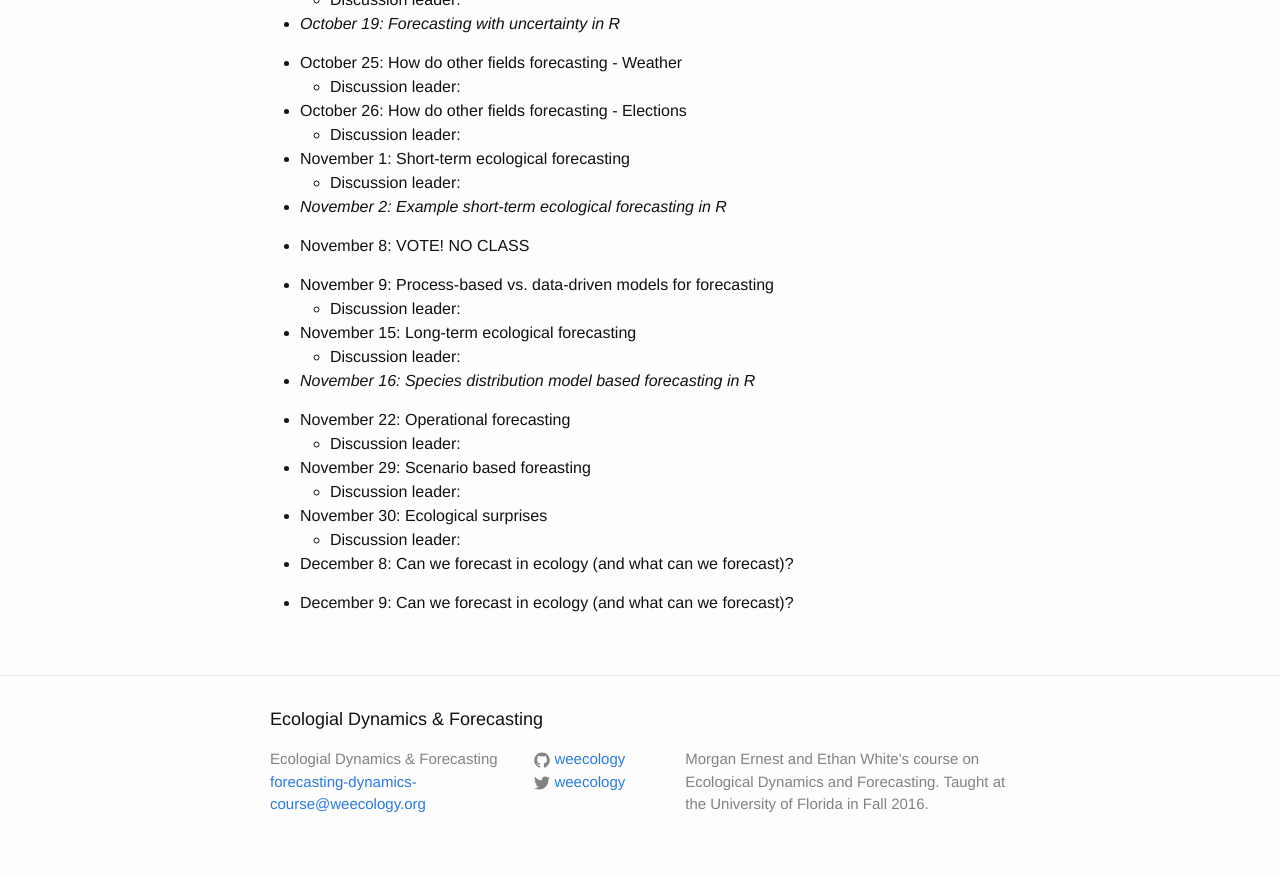
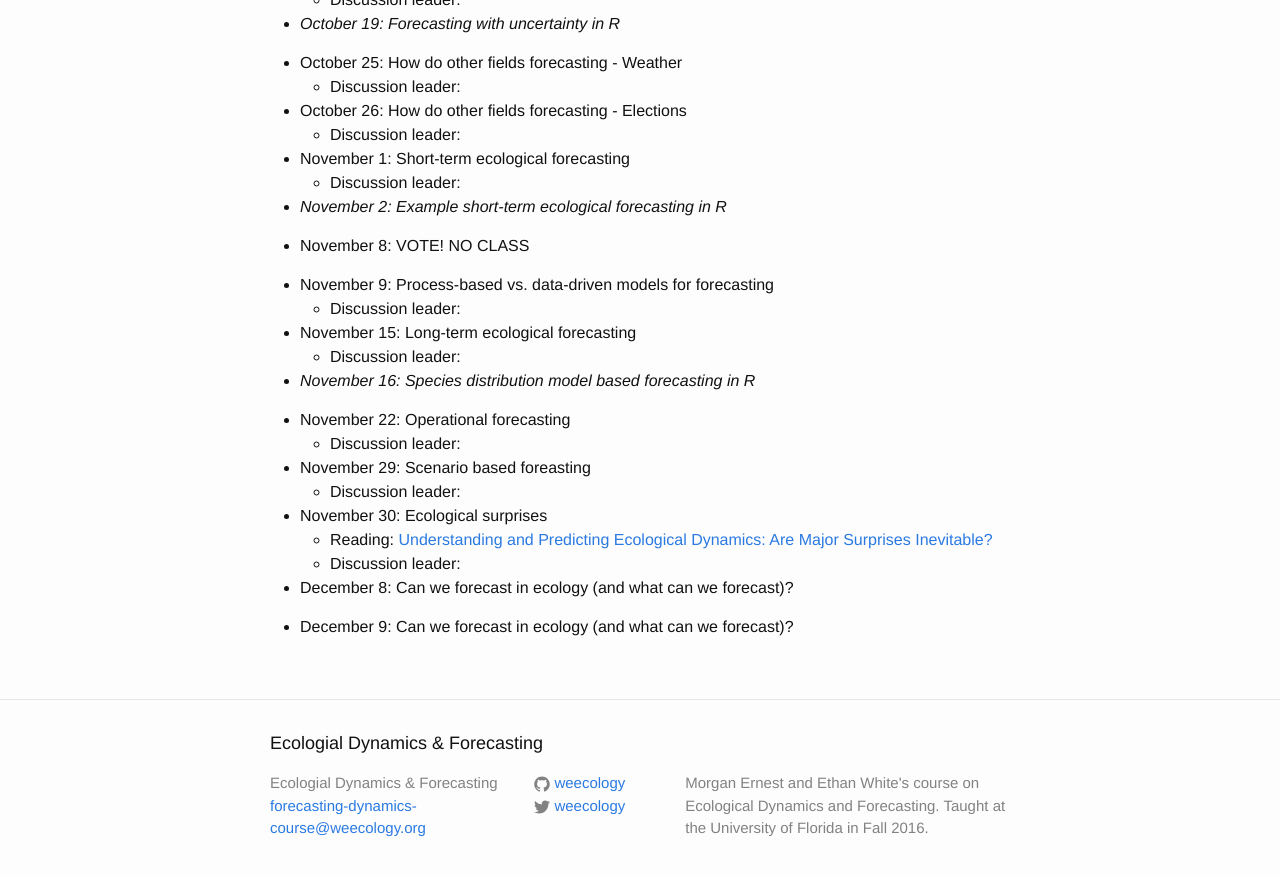
Before and after one commit to weecology/forecasting-dynamics-course, a Jekyll site: the page built from schedule.md, in a window 1280 px wide and 900 px high, scrolled down 1355 px. Shown: the top 876 px of the window. Built offline with Jekyll 4.4.1, drawn with Linux system fonts in a browser that asks for light colours.

Commit message:
Added Ecological Surprises paper

```diff
--- a/schedule.md
+++ b/schedule.md
@@ -100,6 +100,7 @@ Activity days when laptops are required are noted in italics. Discussion leaders
     * Discussion leader:
 
 * November 30: Ecological surprises
+    * Reading: [Understanding and Predicting Ecological Dynamics: Are Major Surprises Inevitable?](https://doi.org/10.1890/07-0965.1)
     * Discussion leader:
 
 * December 8: Can we forecast in ecology (and what can we forecast)?
```
